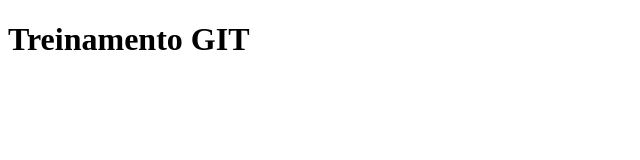
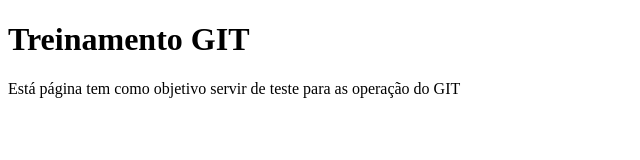
Before and after one commit to RachMoreschi/MaisTreinoGIT, a plain HTML site: page index.html in a window 1280 px wide. Shown: the whole page, without its empty margins (0-640 px from the left). Drawn offline with Linux system fonts and the light colour scheme.

Commit message:
Meu segundo commit

```diff
--- a/index.html
+++ b/index.html
@@ -5,5 +5,7 @@
 </head>
 <body>
 	<h1>Treinamento GIT</h1>
+
+	  <p>Está página tem como objetivo servir de teste para as operação do GIT</p>
 </body>
 </html>
```
